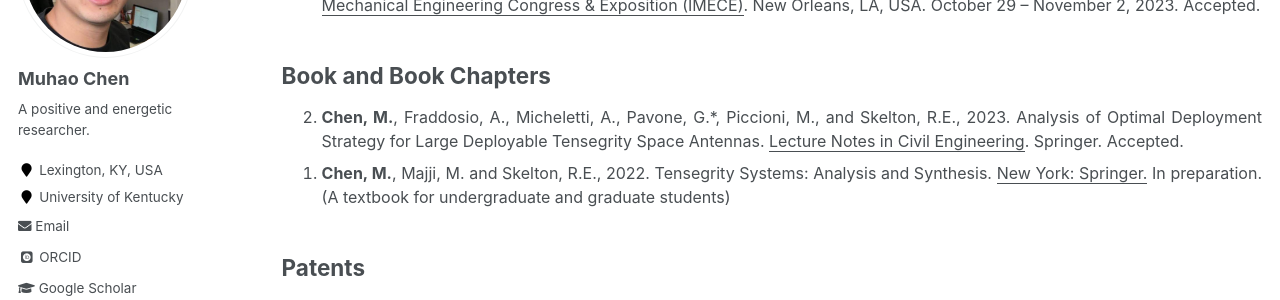
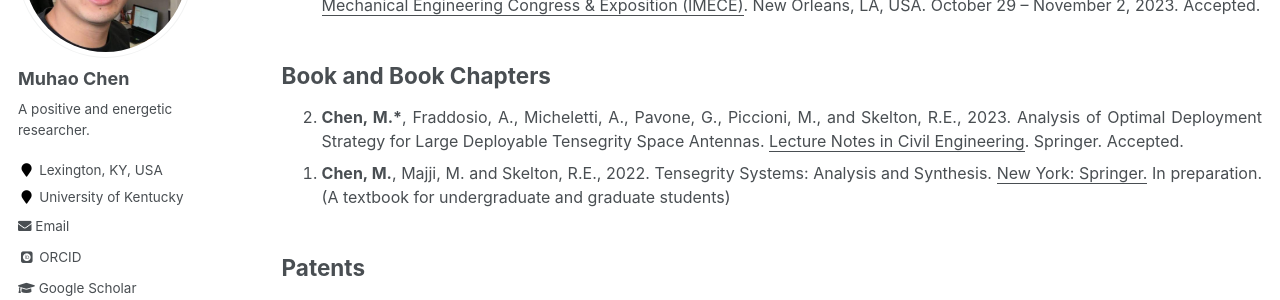
Before and after one commit to Muhao-Chen/muhao-chen.github.io, a Jekyll site: the page built from _pages/publication.md, in a window 1280 px wide and 900 px high, scrolled down 3267 px. Shown: the part 153-453 px from the top of the window. Built offline with Jekyll 4.4.1, drawn with Linux system fonts in a browser that asks for light colours; some web fonts are replaced.

```diff
--- a/_pages/publication.md
+++ b/_pages/publication.md
@@ -94,7 +94,7 @@ toc: true
 <font size=3>
 <ol reversed>
 
-<li> <strong>Chen, M.</strong>, Fraddosio, A., Micheletti, A., Pavone, G.*, Piccioni, M., and Skelton, R.E., 2023. Analysis of Optimal Deployment Strategy for Large Deployable Tensegrity Space Antennas. <u>Lecture Notes in Civil Engineering</u>. Springer. Accepted. </li>
+<li> <strong>Chen, M.*</strong>, Fraddosio, A., Micheletti, A., Pavone, G., Piccioni, M., and Skelton, R.E., 2023. Analysis of Optimal Deployment Strategy for Large Deployable Tensegrity Space Antennas. <u>Lecture Notes in Civil Engineering</u>. Springer. Accepted. </li>
 
 <!-- <li> <strong>Chen, M.</strong>, Chen, B. and Skelton, R.E., 2023. Tensegrity Systems. <u>Higher Education Press.</u> In preparation. </li> -->
 <li> <strong>Chen, M.</strong>, Majji, M. and Skelton, R.E., 2022. Tensegrity Systems: Analysis and Synthesis. <u>New York: Springer.</u> In preparation. (A textbook for undergraduate and graduate students) </li>
```
